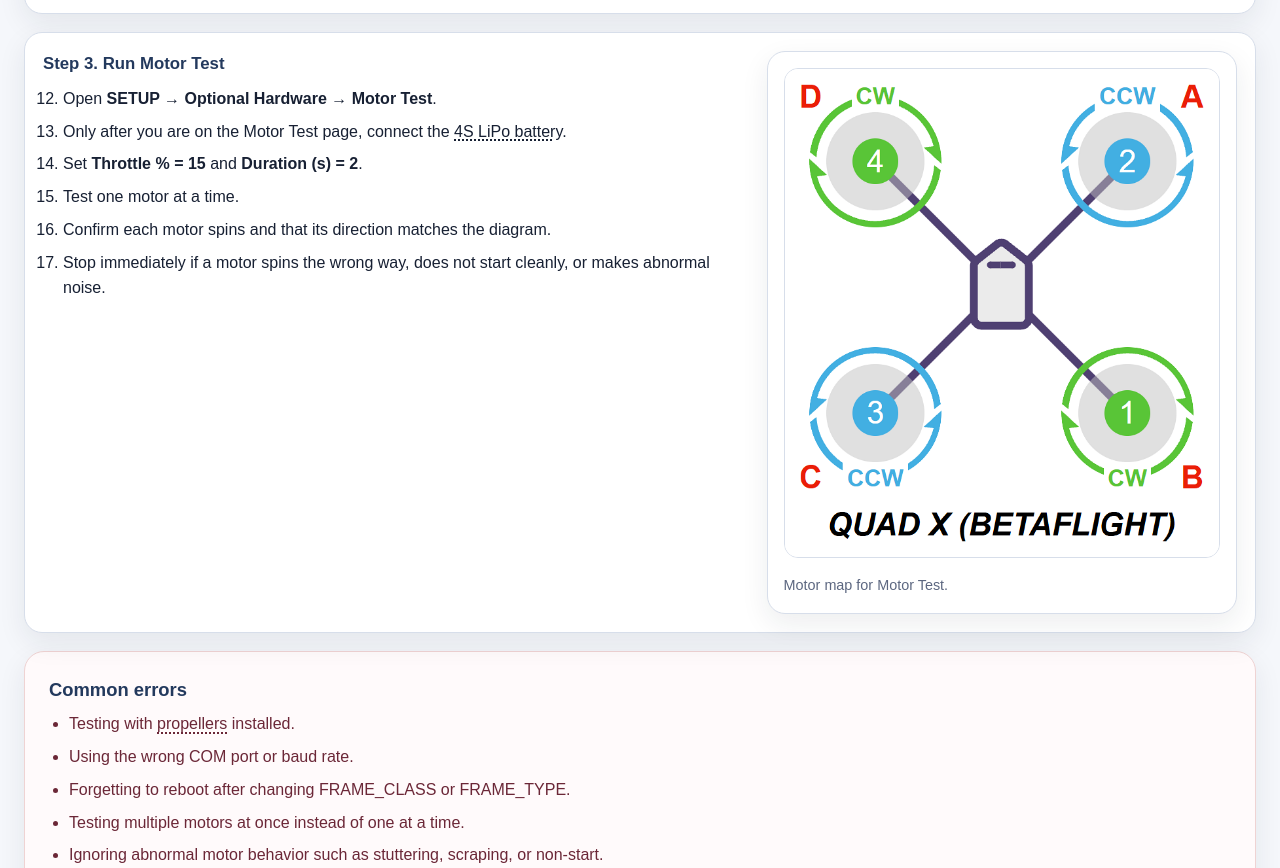
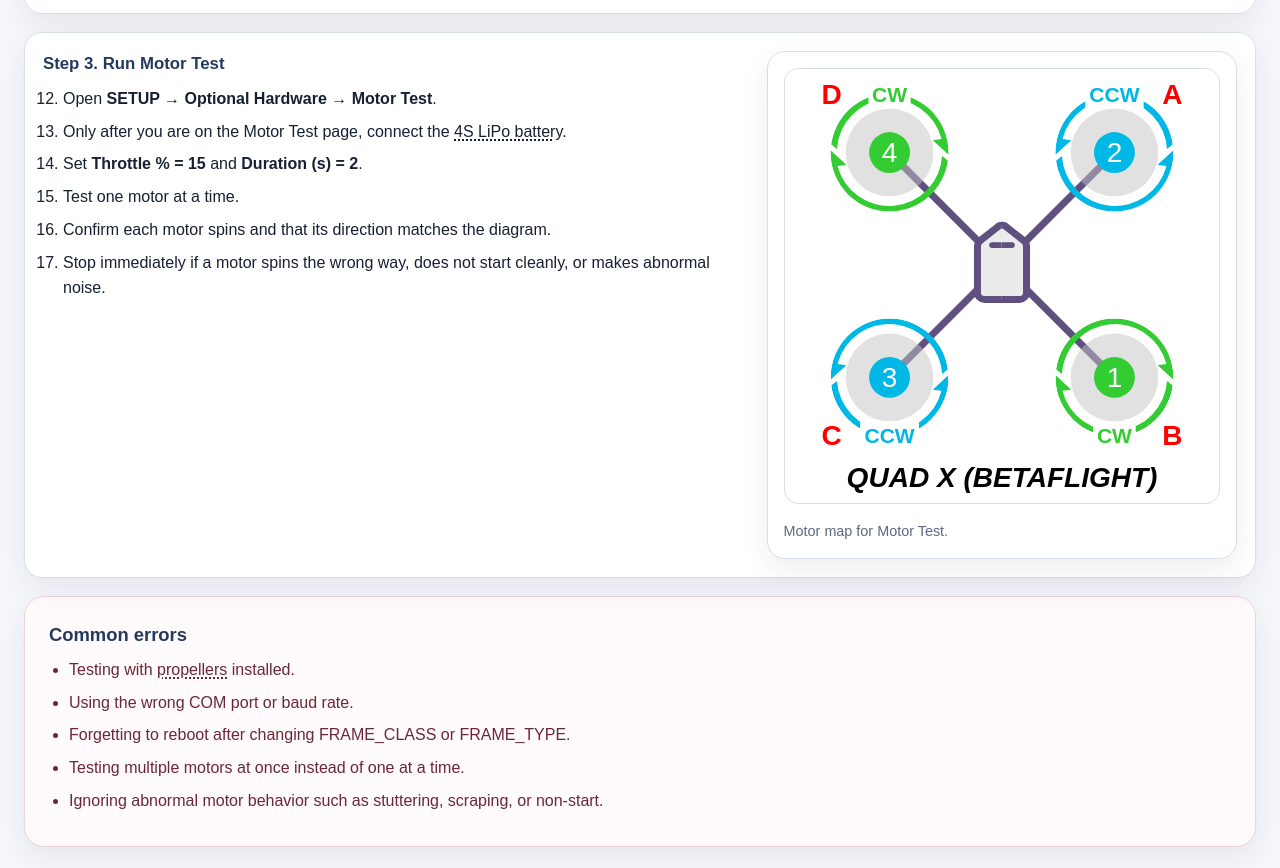
Before and after one commit to usma-eecs/HAMR-II-Instructions, a plain HTML site: page task14-motor-check.html in a window 1280 px wide. Shown: the part 1207-2075 px from the top of the page. Drawn offline with Linux system fonts and the light colour scheme.

Commit message:
Cleaned up images

```diff
--- a/assets/js/common.js
+++ b/assets/js/common.js
@@ -286,7 +286,7 @@ const GLOSSARY = {
   "lipo": {
     "title": "4S LiPo battery",
     "subtitle": "Main flight battery",
-    "placeholder": "4S LiPo battery",
+    "img": "assets/images/parts/lipo.png",
     "aliases": [
       "4S LiPo battery",
       "LiPo battery"
--- a/task14-motor-check.html
+++ b/task14-motor-check.html
@@ -65,7 +65,7 @@
       </ol>
     </div>
     <div class="instruction-figure-stack">
-      <div class="figure-card"><img src="assets/images/diagrams/motor_map.png" alt="Motor map"><div class="figure-caption">Motor map for Motor Test.</div></div>
+      <div class="figure-card"><img src="assets/images/diagrams/m_01_12_quad_x_bf.svg" alt="Motor map"><div class="figure-caption">Motor map for Motor Test.</div></div>
     </div>
   </section>
 </div>
```
Also changed, not shown: assets/images/diagrams/m_01_12_quad_x_bf.svg (added), assets/images/diagrams/motor_map.png (deleted), assets/images/diagrams/prop_map.png, assets/images/diagrams/workflow.png, assets/images/parts/lipo.png (added).
